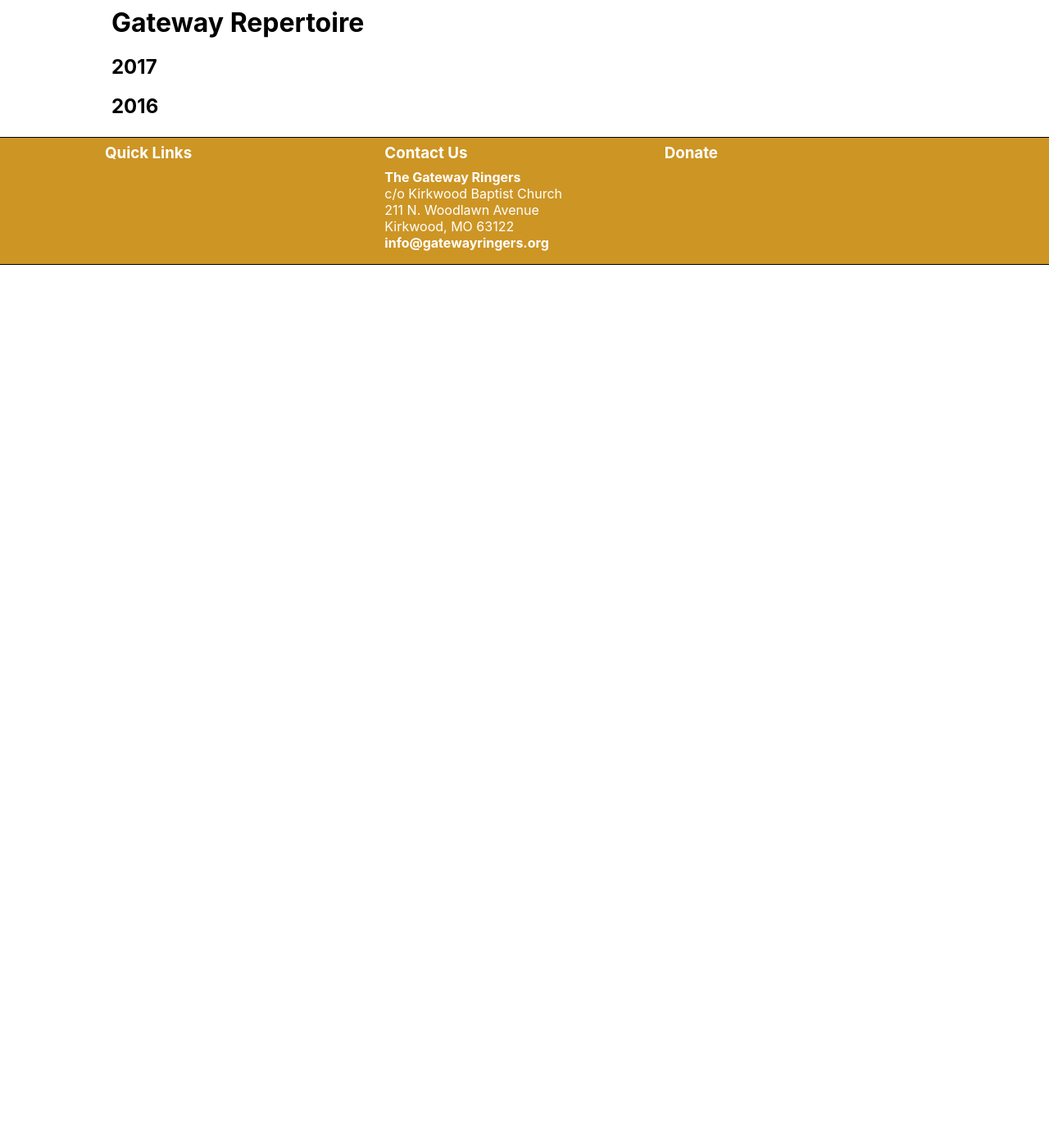
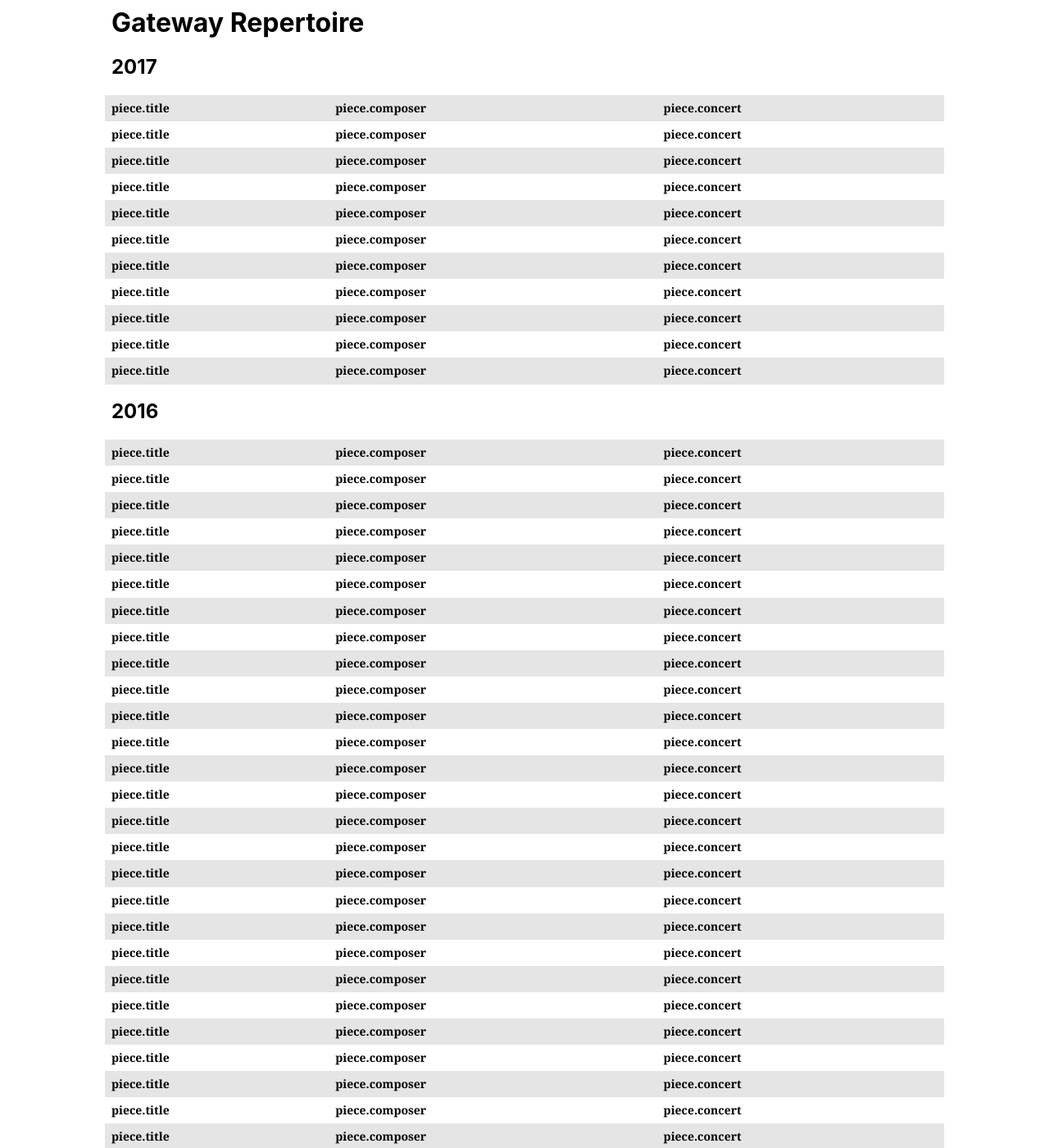
Before and after one commit to GatewayRingers/GatewayRingers.github.io, a Jekyll site: the page built from repertoire.html, in a window 1280 px wide and 1400 px high, scrolled down 270 px. Shown: the whole window at 82% size. Built offline with Jekyll 4.4.1, drawn with Linux system fonts in a browser that asks for light colours; before the commit the page ends 900 px from its top, so only the background shows below that; some of the changed text lies outside the part shown.

Commit message:
Create repertoire.html

```diff
--- a/repertoire.html
+++ b/repertoire.html
@@ -4,4 +4,14 @@
 <h1 class="ph2">Gateway Repertoire</h1>
 {% for year_repertoire in site.data.annual_repertoires %}
 <h2 class="ph2">{{ year_repertoire.year }}</h2>
+<table class="f6 w-100 mw8 center" cellspacing="0">
+    <tbody class="h-copy athelas">
+    {% for piece in year_repertoire.pieces %}
+    <tr class="stripe-dark">
+        <th class="tl pa2">piece.title</td>
+        <th class="tl pa2">piece.composer</td>
+        <th class="tl pa2">piece.concert</td>
+    </tr>
+    {% endfor %}
+</table>
 {% endfor %}
```
